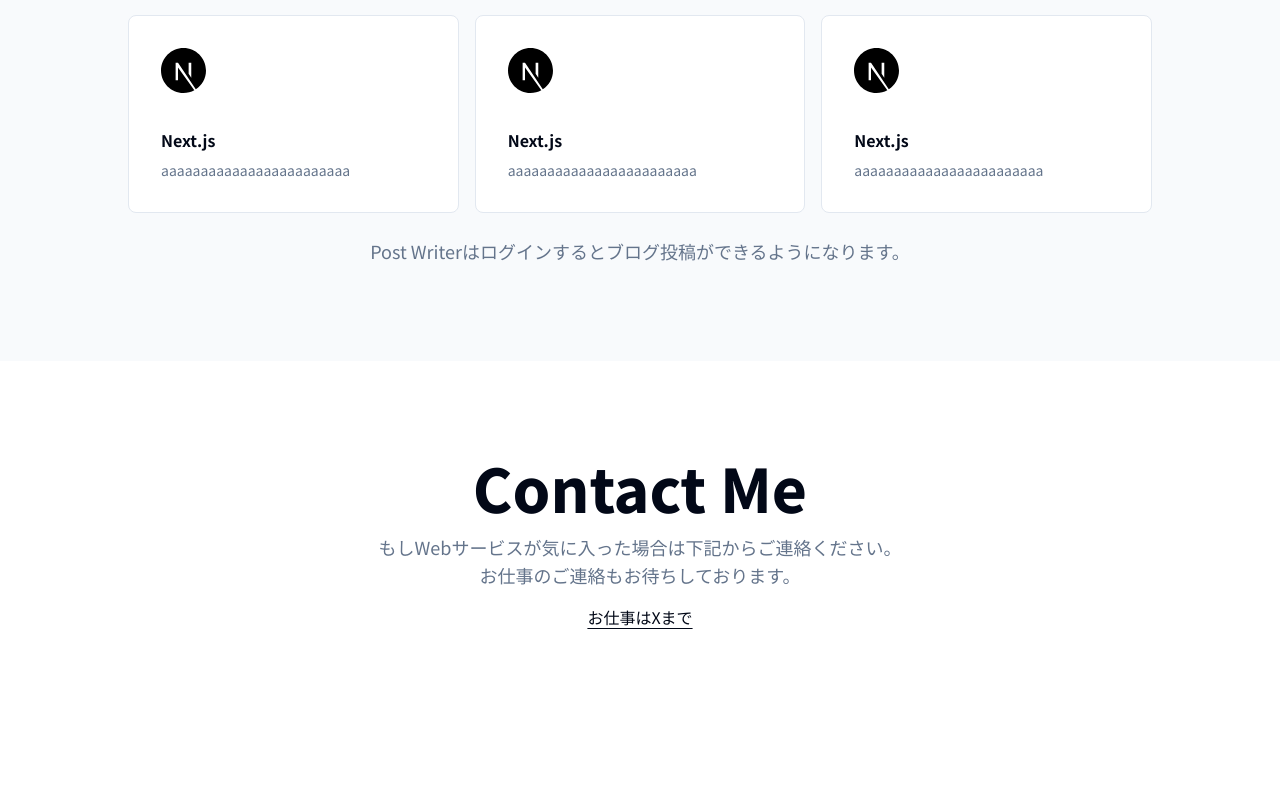
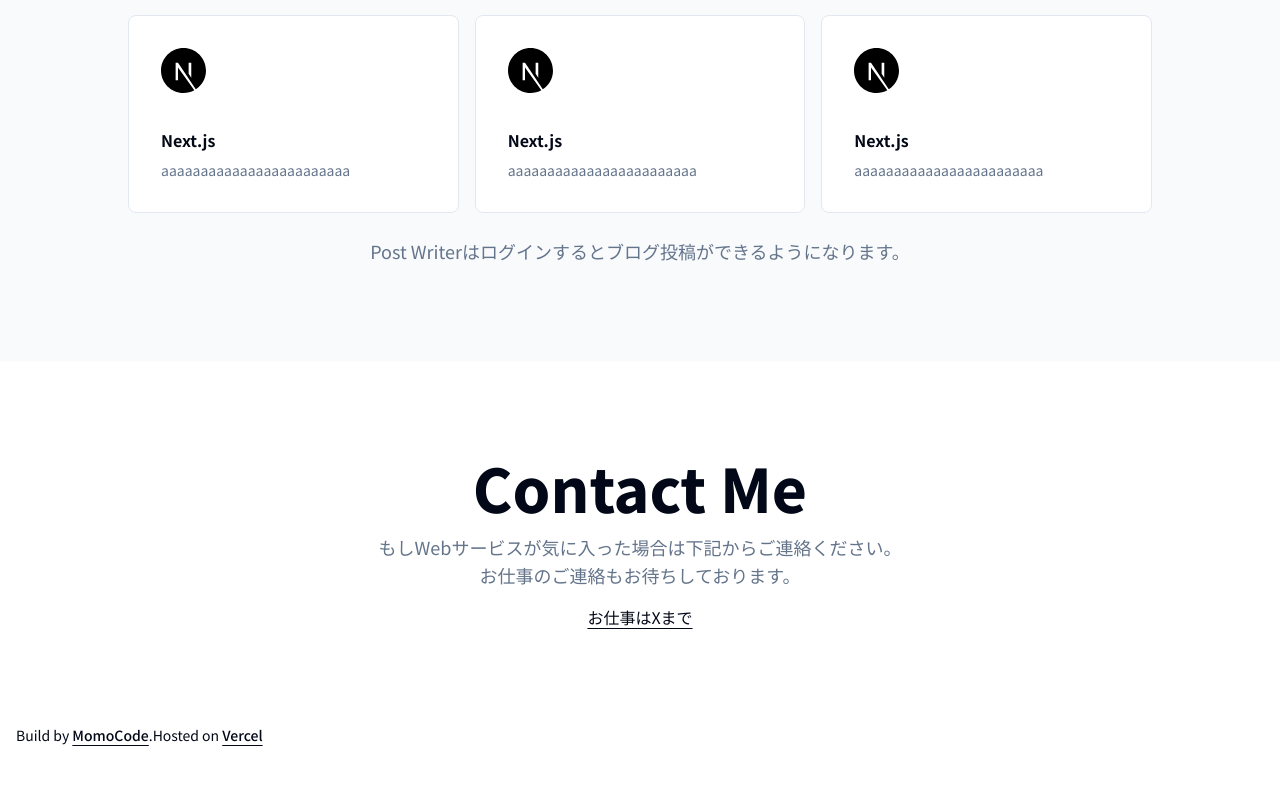
Before and after one commit to momo-41/SupabaseNextAuthPractice, a Next.js app: page / in a window 1280 px wide. Shown: the part 1047-1832 px from the top of the page. Before the commit the page ends 1772 px from the top, so only its background shows below. Built offline with nearby package versions, Linux system fonts and the light colour scheme.

Commit message:
フッターの作成

```diff
--- a/app/(marketing)/layout.tsx
+++ b/app/(marketing)/layout.tsx
@@ -1,6 +1,7 @@
 //(marketing)に共通のhtmlやcssはここで記述する
 
 import MainNav from "@/components/MainNav";
+import SiteFooter from "@/components/SiteFooter";
 import { buttonVariants } from "@/components/ui/button";
 import { marketingConfig } from "@/config/marketing";
 import { cn } from "@/lib/utils";
@@ -31,6 +32,7 @@ export default function MarketingLayout({
         </div>
       </header>
       <main>{children}</main>
+      <SiteFooter />
     </div>
   );
 }
--- /dev/null
+++ b/components/SiteFooter.tsx
@@ -0,0 +1,24 @@
+import { siteConfig } from "@/config/site";
+import Link from "next/link";
+
+export default function SiteFooter() {
+  return (
+    <footer>
+      <div className="container py-10 md:py-0 md:h-20">
+        <p className="text-center text-sm md:text-left">
+          Build by {""}
+          <Link
+            href={siteConfig.links.x}
+            className="underline underline-offset-4 font-medium"
+          >
+            MomoCode
+          </Link>
+          .Hosted on {""}
+          <Link href={"/"} className="underline underline-offset-4 font-medium">
+            Vercel
+          </Link>
+        </p>
+      </div>
+    </footer>
+  );
+}
```
